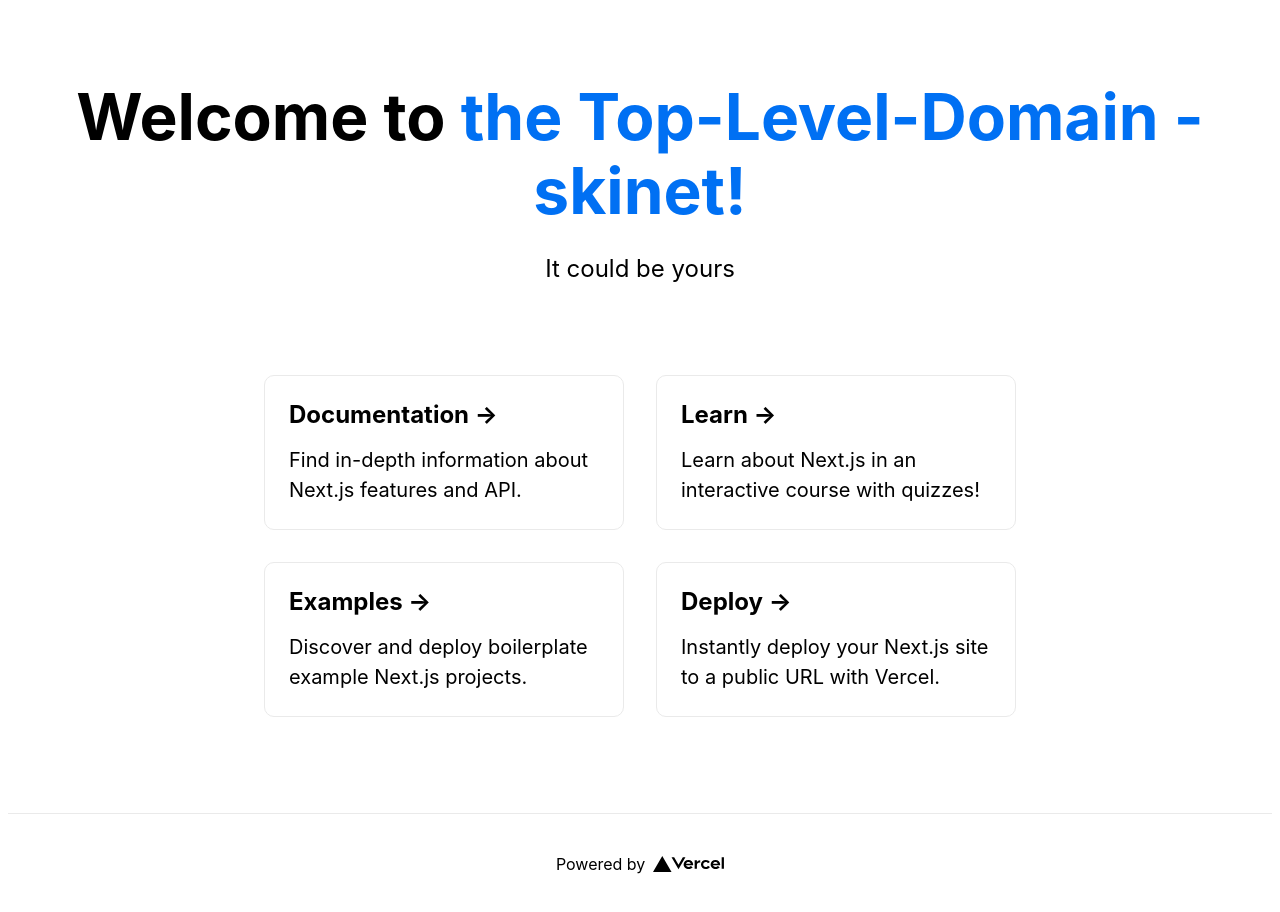
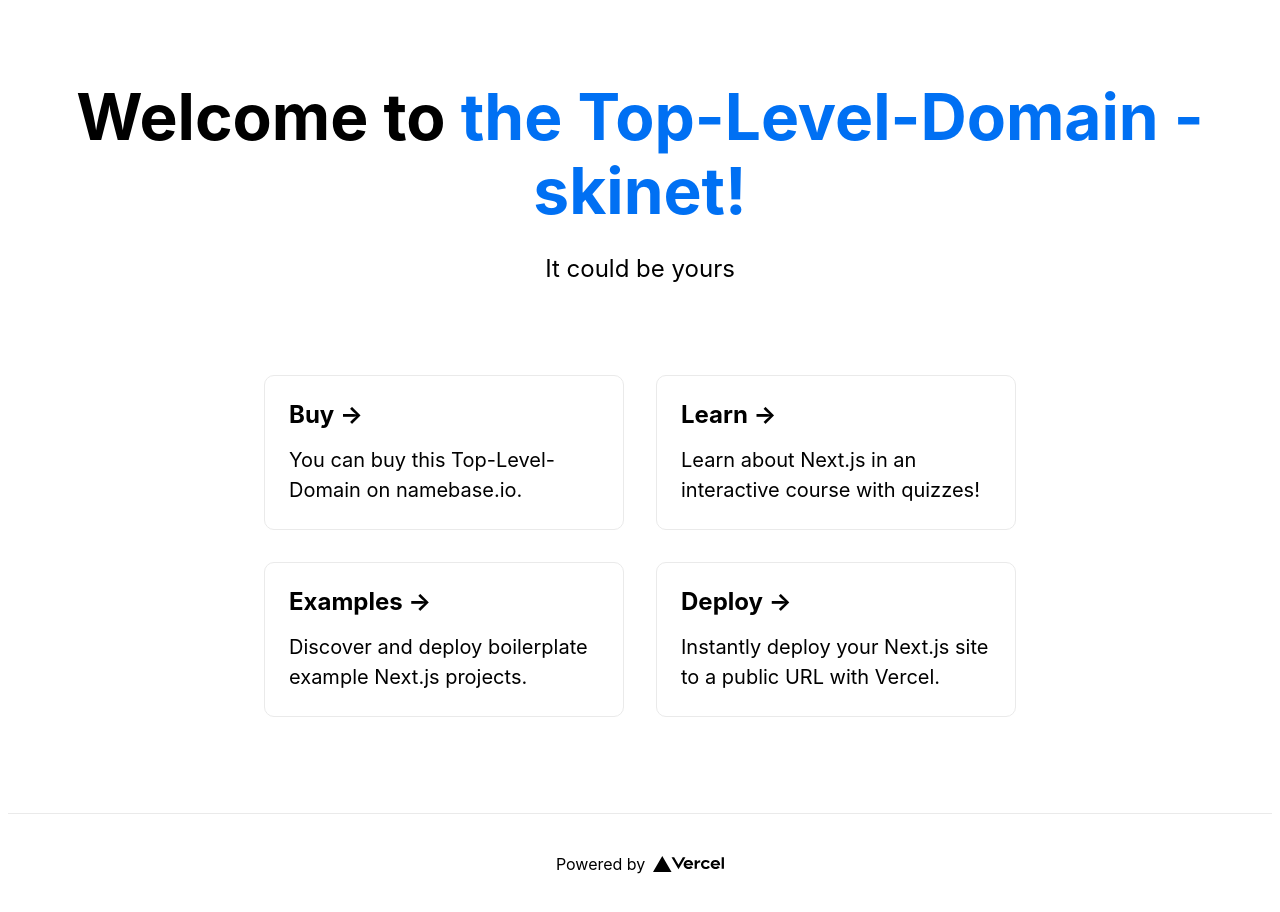
Before and after one commit to KeNoPro/sell, a Next.js app: page / in a window 1280 px wide. Built offline with nearby package versions, Linux system fonts and the light colour scheme.

Commit message:
Update index.js

```diff
--- a/pages/index.js
+++ b/pages/index.js
@@ -11,7 +11,7 @@ export default function Home() {
 
       <main className={styles.main}>
         <h1 className={styles.title}>
-          Welcome to <a href="https://top-level-domain.skinet">the Top-Level-Domain - skinet!</a>
+          Welcome to <a href="https://top-level-domain.skinet.hns.to/">the Top-Level-Domain - skinet!</a>
         </h1>
 
         <p className={styles.description}>
@@ -19,9 +19,9 @@ export default function Home() {
         </p>
 
         <div className={styles.grid}>
-          <a href="https://nextjs.org/docs" className={styles.card}>
-            <h3>Documentation &rarr;</h3>
-            <p>Find in-depth information about Next.js features and API.</p>
+          <a href="https://www.namebase.io/domains/skinet" className={styles.card}>
+            <h3>Buy &rarr;</h3>
+            <p>You can buy this Top-Level-Domain on namebase.io.</p>
           </a>
 
           <a href="https://nextjs.org/learn" className={styles.card}>
```
